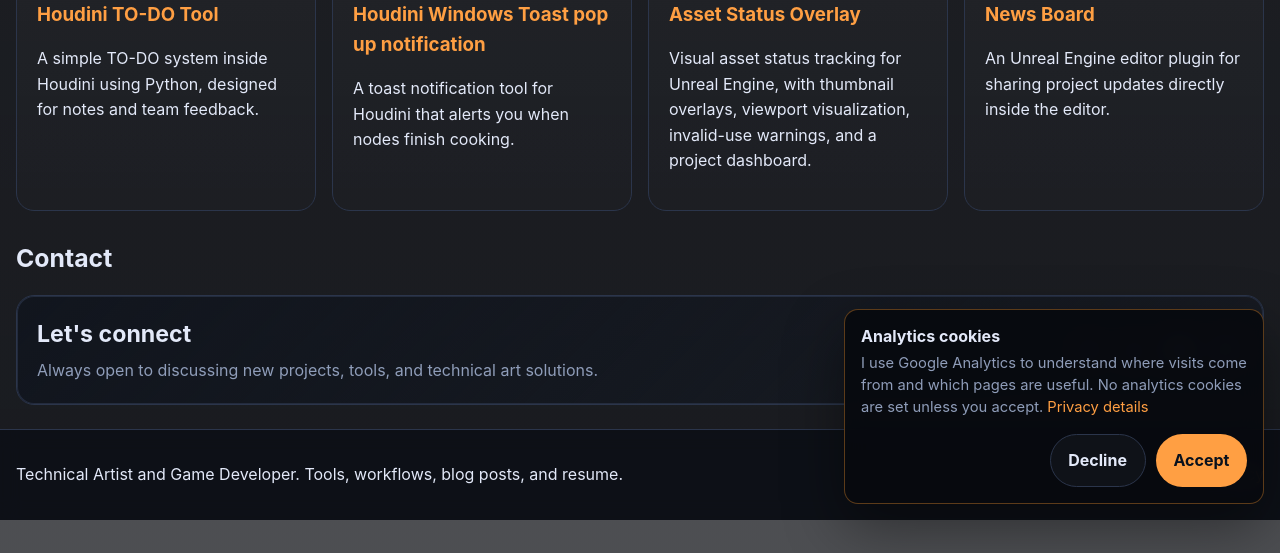
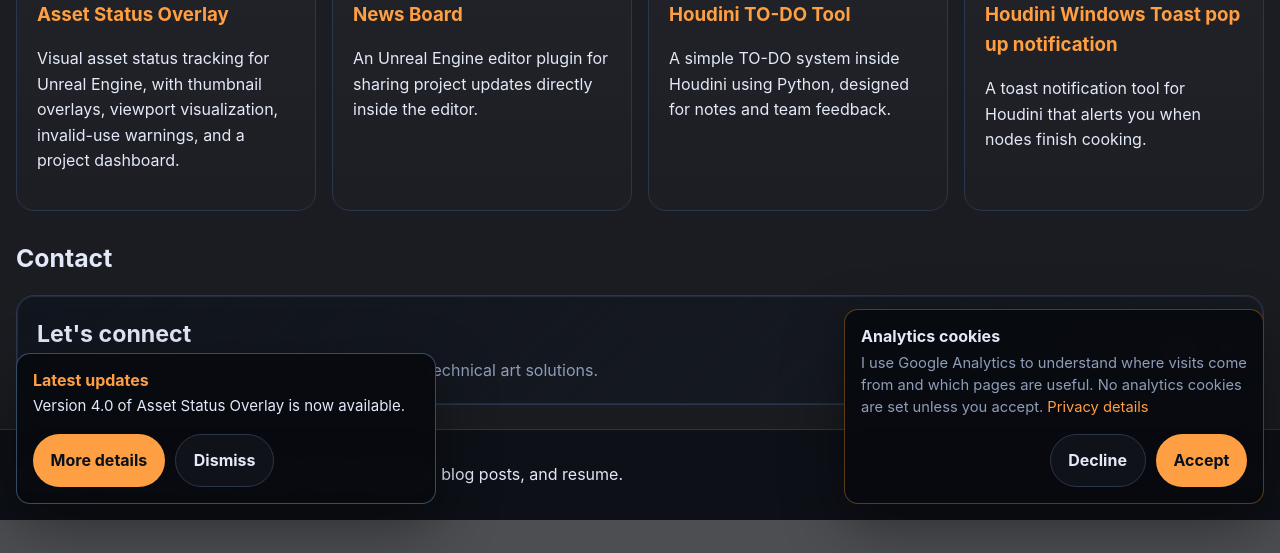
Before and after one commit to ianistor/ian_mywebsite, a Jekyll site: the page built from index.md, in a window 1280 px wide, cut to the strip 2501-3054 px from the top of the page. Built offline with Jekyll 4.4.1, drawn with Linux system fonts in a browser that asks for light colours; nearby versions of some CDN libraries; grey boxes are pictures that could not be loaded.

Commit message:
Add ASO update announcement

```diff
--- a/_config.yml
+++ b/_config.yml
@@ -6,6 +6,12 @@
 url: "https://ianistor.com"
 og_image: "/assets/images/profile_photo.png"
 google_analytics_id: "G-0EGJN06V16"
+site_announcement:
+  id: "aso-4-0"
+  title: "Latest updates"
+  message: "Version 4.0 of Asset Status Overlay is now available."
+  url: "/tools/2026-04-06-asset-status-overlay/"
+  link_label: "More details"
 markdown: kramdown
 syntax_highlighter: rouge
 kramdown:
--- a/_layouts/default.html
+++ b/_layouts/default.html
@@ -20,6 +20,7 @@
   <link rel="stylesheet" href="{{ '/assets/css/style.css' | relative_url }}">
     <script src="https://cdnjs.cloudflare.com/ajax/libs/highlight.js/11.11.1/highlight.min.js"></script>
   {% include analytics-consent.html %}
+  {% include site-announcement.html %}
 </head>
 <body{% if page.url == '/' %} class="home-with-bg-video"{% endif %}>
   {% if page.url == '/' %}
--- a/assets/css/style.css
+++ b/assets/css/style.css
@@ -127,6 +127,61 @@
   font: inherit;
   min-height: 2.45rem;
   padding: 0.55rem 0.95rem;
+}
+
+.site-announcement {
+  position: fixed;
+  left: 1rem;
+  bottom: 1rem;
+  z-index: 115;
+  width: min(420px, calc(100vw - 2rem));
+  display: grid;
+  gap: 1rem;
+  padding: 1rem;
+  border: 1px solid rgba(140, 194, 255, 0.36);
+  border-radius: 14px;
+  background: rgba(8, 10, 15, 0.96);
+  box-shadow: 0 22px 60px rgba(0, 0, 0, 0.42);
+  backdrop-filter: blur(12px);
+}
+
+.site-announcement[hidden] {
+  display: none;
+}
+
+.site-announcement__copy h2 {
+  margin: 0 0 0.35rem;
+  color: var(--accent);
+  font-size: 1rem;
+  line-height: 1.25;
+}
+
+.site-announcement__copy p {
+  margin: 0;
+  color: var(--text);
+  font-size: 0.94rem;
+  line-height: 1.5;
+}
+
+.site-announcement__actions {
+  display: flex;
+  justify-content: flex-start;
+  gap: 0.65rem;
+  flex-wrap: wrap;
+}
+
+.site-announcement__button {
+  border: 0;
+  cursor: pointer;
+  font: inherit;
+  min-height: 2.45rem;
+  padding: 0.55rem 0.95rem;
+}
+
+@media (max-width: 640px) {
+  .site-announcement {
+    bottom: 10.5rem;
+  }
 }
 
 a {
--- /dev/null
+++ b/assets/js/site-announcement.js
@@ -0,0 +1,92 @@
+(function () {
+  const config = window.siteAnnouncementConfig || {};
+  if (!config.id || !config.message || !config.url) return;
+
+  const storageKey = `site-announcement-dismissed-${config.id}`;
+
+  const hasDismissed = () => {
+    try {
+      return window.localStorage.getItem(storageKey) === 'true';
+    } catch (error) {
+      return false;
+    }
+  };
+
+  const setDismissed = () => {
+    try {
+      window.localStorage.setItem(storageKey, 'true');
+    } catch (error) {}
+  };
+
+  const trackAnnouncement = (action) => {
+    if (!window.siteAnalytics || typeof window.siteAnalytics.trackEvent !== 'function') return;
+    window.siteAnalytics.trackEvent('site_announcement', {
+      announcement_id: config.id,
+      announcement_action: action
+    });
+  };
+
+  const removeAnnouncement = (announcement) => {
+    if (!announcement) return;
+    announcement.setAttribute('hidden', '');
+    announcement.remove();
+  };
+
+  const showAnnouncement = () => {
+    if (hasDismissed()) return;
+    if (document.querySelector('[data-site-announcement]')) return;
+
+    const announcement = document.createElement('section');
+    announcement.className = 'site-announcement';
+    announcement.dataset.siteAnnouncement = '';
+    announcement.setAttribute('role', 'dialog');
+    announcement.setAttribute('aria-label', config.title || 'Latest update');
+
+    const copy = document.createElement('div');
+    copy.className = 'site-announcement__copy';
+
+    const title = document.createElement('h2');
+    title.textContent = config.title || 'Latest update';
+
+    const message = document.createElement('p');
+    message.textContent = config.message;
+
+    const actions = document.createElement('div');
+    actions.className = 'site-announcement__actions';
+
+    const detailsLink = document.createElement('a');
+    detailsLink.className = 'button site-announcement__button';
+    detailsLink.href = config.url;
+    detailsLink.dataset.announcementLink = '';
+    detailsLink.textContent = config.linkLabel || 'More details';
+
+    const dismissButton = document.createElement('button');
+    dismissButton.className = 'button secondary site-announcement__button';
+    dismissButton.type = 'button';
+    dismissButton.dataset.announcementDismiss = '';
+    dismissButton.textContent = 'Dismiss';
+
+    copy.append(title, message);
+    actions.append(detailsLink, dismissButton);
+    announcement.append(copy, actions);
+
+    document.body.appendChild(announcement);
+
+    detailsLink.addEventListener('click', () => {
+      setDismissed();
+      trackAnnouncement('open');
+    });
+
+    dismissButton.addEventListener('click', () => {
+      setDismissed();
+      trackAnnouncement('dismiss');
+      removeAnnouncement(announcement);
+    });
+  };
+
+  if (document.readyState === 'loading') {
+    document.addEventListener('DOMContentLoaded', showAnnouncement, { once: true });
+  } else {
+    showAnnouncement();
+  }
+})();
--- a/index.md
+++ b/index.md
@@ -141,7 +141,7 @@
     <h2>Tools</h2>
     <a href="{{ '/tools/' | relative_url }}">See all</a>
   </div>
-  {% assign featured_tools = site.tools | where: 'featured', true %}
+  {% assign featured_tools = site.tools | where: 'featured', true | sort: 'landing_position' %}
   <div class="projects-row-wrap projects-row-wrap--with-arrows">
     {% if featured_tools.size > 4 %}<button class="projects-row-nav projects-row-nav-prev" type="button" aria-label="Scroll tools left" data-row-nav="prev">←</button>{% endif %}
     <div class="projects-row-hint">Scroll for more tools</div>
```
Also changed, not shown: _includes/site-announcement.html (added, +13 -0 lines).
